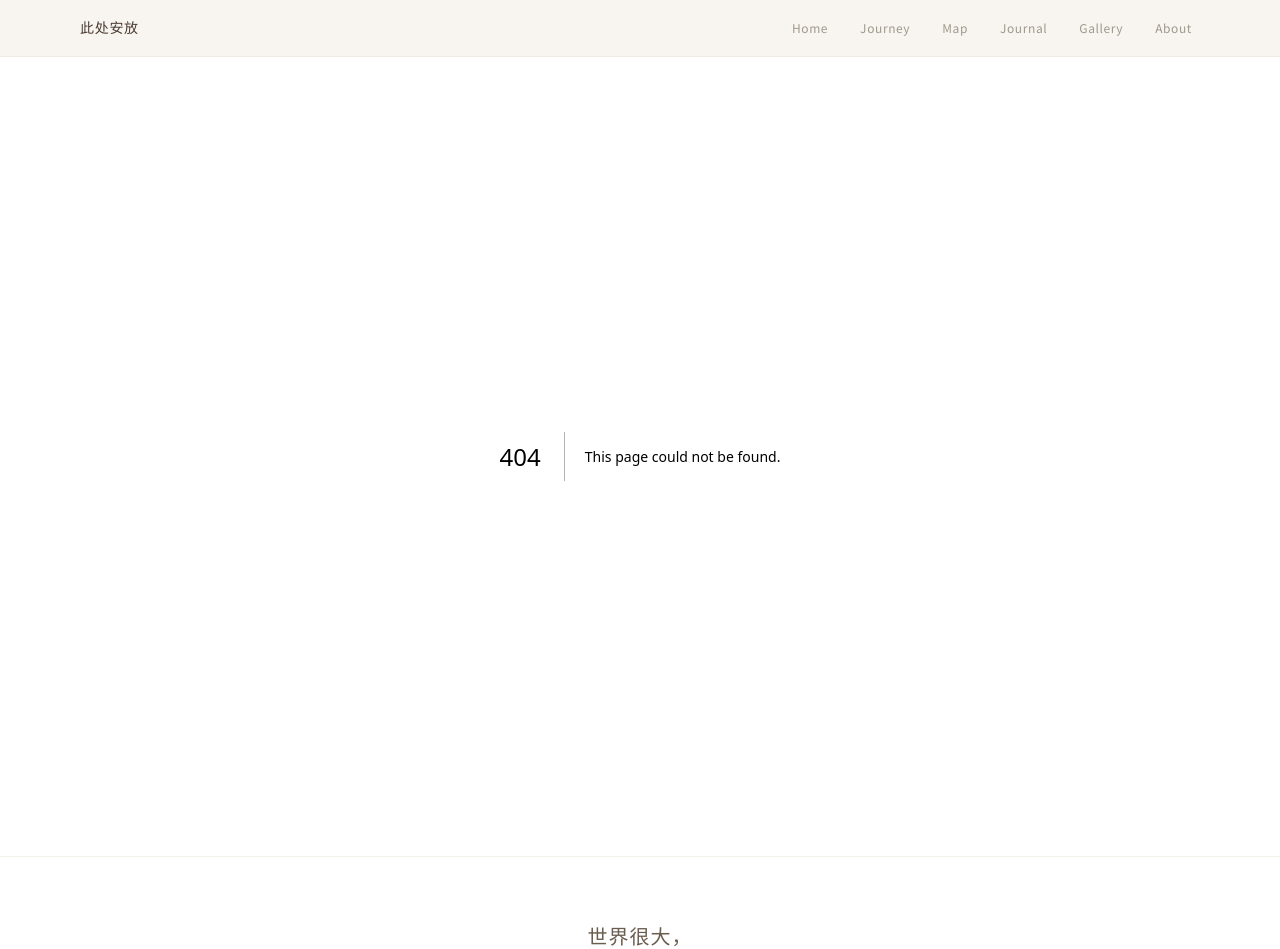
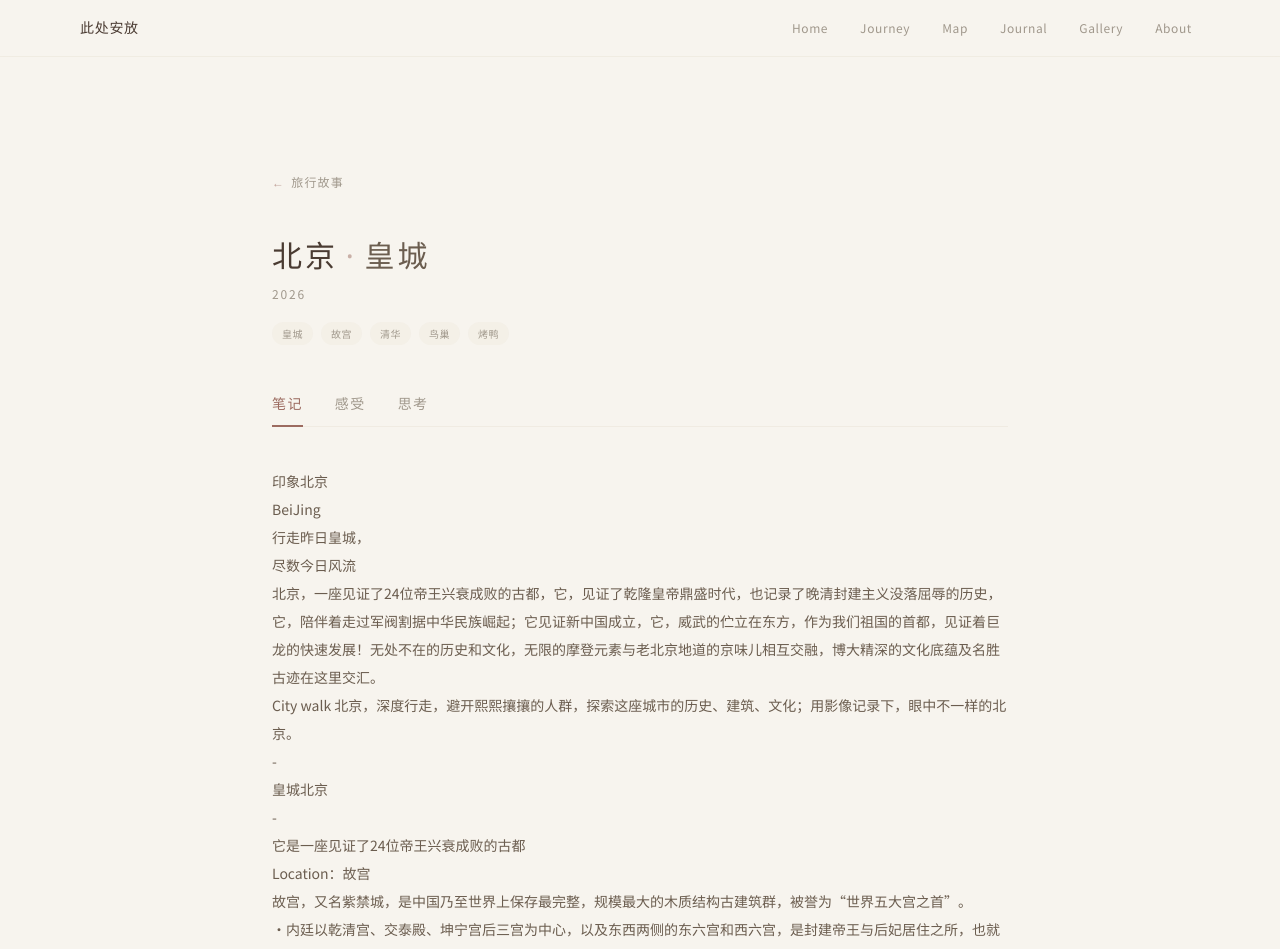
Before and after one commit to litgogo/footprint, a Next.js app: page /footprint/cities/beijing in a window 1280 px wide. Before the commit this address had no page. Shown: the top 949 px of the page. Built offline with nearby package versions, Linux system fonts and the light colour scheme.

Commit message:
feat: Journal杂志目录 + 14城vibe短词 + 城市详情三Tab路由

```diff
--- /dev/null
+++ b/src/app/cities/[slug]/CityDetailClient.tsx
@@ -0,0 +1,232 @@
+"use client";
+
+import { useState } from "react";
+import type { City } from "@/data/cities";
+import Link from "next/link";
+
+type Tab = "notes" | "feelings" | "thoughts";
+
+// ---- 简易 Markdown 渲染 ----
+function renderMarkdown(text: string): React.ReactNode {
+  const sections = text.split(/(?=^## )/m);
+
+  return sections.map((section, si) => {
+    const lines = section.trim().split("\n");
+    const elements: React.ReactNode[] = [];
+
+    lines.forEach((line, i) => {
+      // H2 header
+      if (line.startsWith("## ")) {
+        elements.push(
+          <h2
+            key={`${si}-h2-${i}`}
+            className="text-lg font-serif font-medium text-ink mt-10 mb-4 first:mt-0 tracking-wide"
+          >
+            {line.replace("## ", "")}
+          </h2>
+        );
+        return;
+      }
+
+      // H3 header
+      if (line.startsWith("### ")) {
+        elements.push(
+          <h3
+            key={`${si}-h3-${i}`}
+            className="text-base font-serif font-medium text-ink mt-8 mb-3 tracking-wide"
+          >
+            {line.replace("### ", "")}
+          </h3>
+        );
+        return;
+      }
+
+      // Blockquote
+      if (line.startsWith("> ")) {
+        elements.push(
+          <blockquote
+            key={`${si}-bq-${i}`}
+            className="border-l-2 border-film/40 pl-4 my-3 text-ink-light italic font-serif leading-relaxed"
+          >
+            {parseInline(line.replace(/^> ?/, ""))}
+          </blockquote>
+        );
+        return;
+      }
+
+      // Horizontal rule
+      if (line.trim() === "---") {
+        elements.push(
+          <hr
+            key={`${si}-hr-${i}`}
+            className="my-8 border-oat/40"
+          />
+        );
+        return;
+      }
+
+      // Bold list items
+      if (line.startsWith("**") && line.includes("**")) {
+        elements.push(
+          <p
+            key={`${si}-p-${i}`}
+            className="text-sm text-ink-light leading-relaxed mt-2 font-medium"
+          >
+            {parseInline(line)}
+          </p>
+        );
+        return;
+      }
+
+      // Empty line
+      if (line.trim() === "") {
+        elements.push(<div key={`${si}-sp-${i}`} className="h-3" />);
+        return;
+      }
+
+      // Regular paragraph
+      elements.push(
+        <p
+          key={`${si}-p-${i}`}
+          className="text-sm text-ink-light leading-loose"
+        >
+          {parseInline(line)}
+        </p>
+      );
+    });
+
+    return <div key={si}>{elements}</div>;
+  });
+}
+
+function parseInline(text: string): React.ReactNode {
+  // Bold **text**
+  const parts = text.split(/(\*\*[^*]+\*\*)/g);
+  return parts.map((part, i) => {
+    if (part.startsWith("**") && part.endsWith("**")) {
+      return (
+        <strong key={i} className="font-medium text-ink">
+          {part.slice(2, -2)}
+        </strong>
+      );
+    }
+    return part;
+  });
+}
+
+// ---- 主组件 ----
+export default function CityDetailClient({ city }: { city: City }) {
+  const [tab, setTab] = useState<Tab>("notes");
+
+  const tabs: { key: Tab; label: string }[] = [
+    { key: "notes", label: "笔记" },
+    { key: "feelings", label: "感受" },
+    { key: "thoughts", label: "思考" },
+  ];
+
+  return (
+    <main className="min-h-screen py-20 md:py-28 px-4 max-w-3xl mx-auto">
+      {/* 返回链接 */}
+      <Link
+        href="/journal"
+        className="inline-flex items-center gap-1.5 text-xs tracking-widest text-ink-muted hover:text-film transition-colors mb-12 font-sans"
+      >
+        <span className="text-film/60">←</span>
+        旅行故事
+      </Link>
+
+      {/* 城市头部 */}
+      <div className="mb-12">
+        <h1 className="text-2xl md:text-3xl font-serif font-light text-ink tracking-widest">
+          {city.name}
+          <span className="text-film/50 mx-2">·</span>
+          <span className="text-ink-light font-light">{city.vibe}</span>
+        </h1>
+        <div className="flex items-center gap-4 mt-3">
+          <p className="text-xs tracking-[0.15em] text-ink-muted font-sans">
+            {city.date}
+          </p>
+          {city.companion && (
+            <p className="text-xs tracking-wider text-ink-muted/70 font-sans">
+              with {city.companion}
+            </p>
+          )}
+        </div>
+        {/* 关键词 */}
+        <div className="flex flex-wrap gap-2 mt-5">
+          {city.keywords.map((kw) => (
+            <span
+              key={kw}
+              className="text-[10px] tracking-wider px-2.5 py-1 rounded-full bg-oat/30 text-ink-muted font-sans"
+            >
+              {kw}
+            </span>
+          ))}
+        </div>
+      </div>
+
+      {/* Tab 切换 */}
+      <div className="flex gap-8 border-b border-oat/50 mb-10">
+        {tabs.map((t) => (
+          <button
+            key={t.key}
+            onClick={() => setTab(t.key)}
+            className={`pb-3 text-sm tracking-widest font-sans transition-colors duration-300 border-b-2 -mb-[1px] ${
+              tab === t.key
+                ? "text-film border-film"
+                : "text-ink-muted border-transparent hover:text-ink-light"
+            }`}
+          >
+            {t.label}
+          </button>
+        ))}
+      </div>
+
+      {/* 内容区 */}
+      <div className="min-h-[40vh]">
+        {/* 笔记 */}
+        {tab === "notes" && (
+          <div className="prose-custom">{renderMarkdown(city.notes)}</div>
+        )}
+
+        {/* 感受 */}
+        {tab === "feelings" && (
+          <div className="space-y-8">
+            {city.feelings.map((f) => (
+              <div key={f.id} className="group">
+                <blockquote className="border-l-2 border-film/30 pl-5 py-1">
+                  <p className="text-base md:text-lg font-serif font-light text-ink leading-relaxed">
+                    「{f.quote}」
+                  </p>
+                </blockquote>
+                {f.context && (
+                  <p className="mt-2 ml-5 text-xs text-ink-muted tracking-wide font-sans">
+                    {f.context}
+                  </p>
+                )}
+              </div>
+            ))}
+          </div>
+        )}
+
+        {/* 思考 */}
+        {tab === "thoughts" && (
+          <div className="space-y-10">
+            {city.thoughts.map((t) => (
+              <div key={t.id}>
+                <h3 className="text-base font-serif font-medium text-ink mb-4 tracking-wide">
+                  {t.title}
+                </h3>
+                <div className="text-sm text-ink-light leading-loose space-y-3">
+                  {t.body.split("\n\n").map((para, i) => (
+                    <p key={i}>{para}</p>
+                  ))}
+                </div>
+              </div>
+            ))}
+          </div>
+        )}
+      </div>
+    </main>
+  );
+}
--- /dev/null
+++ b/src/app/cities/[slug]/page.tsx
@@ -0,0 +1,24 @@
+import { cities } from "@/data/cities";
+import { notFound } from "next/navigation";
+import CityDetailClient from "./CityDetailClient";
+
+export function generateStaticParams() {
+  return cities.map((city) => ({
+    slug: city.slug,
+  }));
+}
+
+export default async function CityDetailPage({
+  params,
+}: {
+  params: Promise<{ slug: string }>;
+}) {
+  const { slug } = await params;
+  const city = cities.find((c) => c.slug === slug);
+
+  if (!city) {
+    notFound();
+  }
+
+  return <CityDetailClient city={city} />;
+}
--- a/src/components/TravelStories.tsx
+++ b/src/components/TravelStories.tsx
@@ -1,44 +1,38 @@
+"use client";
+
+import Link from "next/link";
 import { cities } from "@/data/cities";
-
-// 精选几个城市做杂志目录式展示
-const featured = cities.slice(0, 8);
 
 export default function TravelStories() {
   return (
-    <div className="grid grid-cols-1 sm:grid-cols-2 lg:grid-cols-4 gap-4 md:gap-6">
-      {featured.map((city) => (
-          <div key={city.slug} className="group block">
-          <div className="relative overflow-hidden rounded-lg aspect-[3/4]">
-            {/* 大图 */}
-            {city.photo ? (
-              <img
-                src={`/footprint${city.photo}`}
-                alt={city.name}
-                className="w-full h-full object-cover transition-transform duration-700 ease-out group-hover:scale-105"
-                loading="lazy"
-              />
-            ) : (
-              <div className="w-full h-full bg-oat" />
-            )}
-
-            {/* 暗色渐变 + 文字覆盖 */}
-            <div className="absolute inset-0 bg-gradient-to-t from-black/60 via-black/10 to-transparent" />
-
-            {/* 文字 */}
-            <div className="absolute bottom-0 left-0 right-0 p-4 md:p-5">
-              <p className="text-[10px] tracking-[0.2em] text-white/60 mb-1 font-sans">
-                {city.date}
-              </p>
-              <h3 className="text-sm md:text-base font-serif font-light text-white tracking-wide">
-                {city.name}
-                {city.name.includes("&") ? "" : ""}
-              </h3>
-              <p className="text-xs text-white/70 mt-1 leading-relaxed line-clamp-2">
-                {city.tagline}
-              </p>
+    <div className="grid grid-cols-1 md:grid-cols-2 gap-8 md:gap-12">
+      {cities.map((city) => (
+        <Link
+          key={city.slug}
+          href={`/cities/${city.slug}`}
+          className="group block"
+        >
+          {/* 图片占位区 — 后续统一替换 */}
+          <div className="relative overflow-hidden bg-oat/30 aspect-[4/3] mb-5">
+            <div className="absolute inset-0 flex items-center justify-center">
+              <span className="text-6xl md:text-7xl text-oat/40 font-serif select-none">
+                {city.name.slice(0, 1)}
+              </span>
             </div>
           </div>
+
+          {/* 文字区 */}
+          <div className="space-y-1.5">
+            <h2 className="text-lg md:text-xl font-serif font-light text-ink tracking-wide group-hover:text-film transition-colors duration-300">
+              {city.name}
+              <span className="text-film/60 mx-1.5">·</span>
+              <span className="text-ink-light font-light">{city.vibe}</span>
+            </h2>
+            <p className="text-xs tracking-[0.15em] text-ink-muted font-sans">
+              {city.date}
+            </p>
           </div>
+        </Link>
       ))}
     </div>
   );
--- a/src/data/cities.ts
+++ b/src/data/cities.ts
@@ -24,6 +24,7 @@ export interface City {
   keywords: string[];
   companion?: string;
   route: string;
+  vibe: string;
 
   notes: string;           // 游记正文（Markdown）
   feelings: Feeling[];     // 感受摘录
@@ -44,6 +45,7 @@ const hongkong: City = {
   keywords: ["港乐", "TVB", "大东山", "叮叮车", "破·地狱"],
   companion: "Echo",
   route: "/cities/hongkong",
+  vibe: "摩天轮",
 
   notes: `2024 | Gogo's city walk
 天荒地老流连在摩天轮，在高处凝望世界流动。
@@ -137,6 +139,7 @@ const kunming: City = {
   keywords: ["西南联大", "汪曾祺", "篆新菜市场", "翠湖", "东方书店"],
   companion: "女儿（毕业旅行）",
   route: "/cities/kunming",
+  vibe: "春和",
 
   notes: `年轻时候，向往广袤无边的自然，昆明自然就成了中转站。从未想过在昆明停留。
 
@@ -235,6 +238,7 @@ const quanzhou: City = {
   photo: "/photos/quanzhou.jpg",
   keywords: ["海上丝路", "簪花", "木偶", "开元寺", "海岸线"],
   route: "/cities/quanzhou",
+  vibe: "神明",
 
   notes: `提及泉州，便是"半城烟火半城仙"，五步一寺庙十步一神佛，红砖古厝错落间，一面是寺内的仙宫玉阙，一面是寺外的烟火人间。
 
@@ -339,6 +343,7 @@ const dali: City = {
   photo: "/photos/dali.jpg",
   keywords: ["风花雪月", "乌托邦", "主理人", "苍山洱海", "巍山"],
   route: "/cities/dali",
+  vibe: "自由",
 
   notes: `在大理的日子里，阳光、微风、云朵，苍山洱海……所有种种构成了对于大理的幻想。
 
@@ -436,6 +441,7 @@ const jinanYantai: City = {
   keywords: ["泉水", "老舍", "无风声的冬天", "海", "齐鲁"],
   companion: "女儿",
   route: "/cities/jinan-yantai",
+  vibe: "小雪",
 
   notes: `我们从广州出发的时候，南方的冬天依旧潮湿。云压得很低，风没有形状。飞机起飞后，城市被拉远、缩小，直到落地济南——世界忽然安静下来。不是空旷，而是一种被调低音量的感觉。北方的冬天，没有刻意欢迎谁，它只是站在那里，等你自己慢慢走近。
 
@@ -551,6 +557,7 @@ const beijing: City = {
   photo: "/photos/beijing.jpg",
   keywords: ["皇城", "故宫", "清华", "鸟巢", "烤鸭"],
   route: "/cities/beijing",
+  vibe: "皇城",
   notes: `印象北京
 BeiJing
 行走昨日皇城，
@@ -682,6 +689,7 @@ const changsha: City = {
   keywords: ["马王堆", "橘子洲", "岳麓书院", "茶颜悦色", "米粉"],
   companion: "女儿",
   route: "/cities/changsha",
+  vibe: "热烈",
   notes: `怎么形容长沙呢
 是喧闹的、热烈的、浪漫的
 是文人气、江湖气和烟火气
@@ -859,6 +867,7 @@ const chengdu: City = {
   keywords: ["锦官城", "川西", "藏传佛教", "烟火", "巴适"],
   companion: "女儿",
   route: "/cities/chengdu",
+  vibe: "锦官",
   notes: `#一起去旅行，看不同经纬度城市的样子
 July
 28,
@@ -970,6 +979,7 @@ const datong: City = {
   keywords: ["云冈石窟", "北魏", "古建", "华严寺", "悬空寺"],
   companion: "Echo",
   route: "/cities/datong",
+  vibe: "北魏",
   notes: `I WANT TO
 TRAVEL IN SHANXI
 I WANT TO TRAVEL IN DATONG
@@ -1158,6 +1168,7 @@ const guizhou: City = {
   keywords: ["黔行", "苗寨", "酸汤鱼", "避暑", "黄果树"],
   companion: "女儿 + 小表哥",
   route: "/cities/guizhou",
+  vibe: "清凉",
   notes: `一路黔行
 Travel
 GUIZHOU
@@ -1331,6 +1342,7 @@ const hangzhou: City = {
   keywords: ["西湖", "小河直街", "江南", "灵隐寺", "运河"],
   companion: "女儿",
   route: "/cities/hangzhou",
+  vibe: "江南",
   notes: `盛夏
 喜欢夏天的光照，风的气息，蝉的鸣叫
 竹深树密虫鸣处
@@ -1468,6 +1480,7 @@ const nanjing: City = {
   keywords: ["金陵", "秦淮", "梧桐", "六朝", "先锋书店"],
   companion: "女儿",
   route: "/cities/nanjing",
+  vibe: "秦淮",
   notes: `COLLECTION
 2022
 城市行走记忆
@@ -1641,6 +1654,7 @@ const qingdao: City = {
   keywords: ["德式建筑", "栈桥", "徐京坤", "大海", "鲁菜"],
   companion: "Echo",
   route: "/cities/qingdao",
+  vibe: "海风",
   notes: `Hello,Qingdao
 因为看了许知远对话世界上航行最远的独臂船长“徐京坤”，青岛，就成了我下一站旅行的城市。
 一个美丽的中国东部的海滨城市，作为曾经的德国殖民地，参与过辛亥革命的民主运动，在中国近代史中扮演过重要角色，现作为我国东部的重要的港口城市，我来了。
@@ -1794,6 +1808,7 @@ const chongqing: City = {
   keywords: ["山城", "轻轨穿楼", "洪崖洞", "江湖菜", "长江索道"],
   companion: "Ice + Echo",
   route: "/cities/chongqing",
+  vibe: "雾都",
   notes: `CHONGQING
 CITY
 山城，
```
